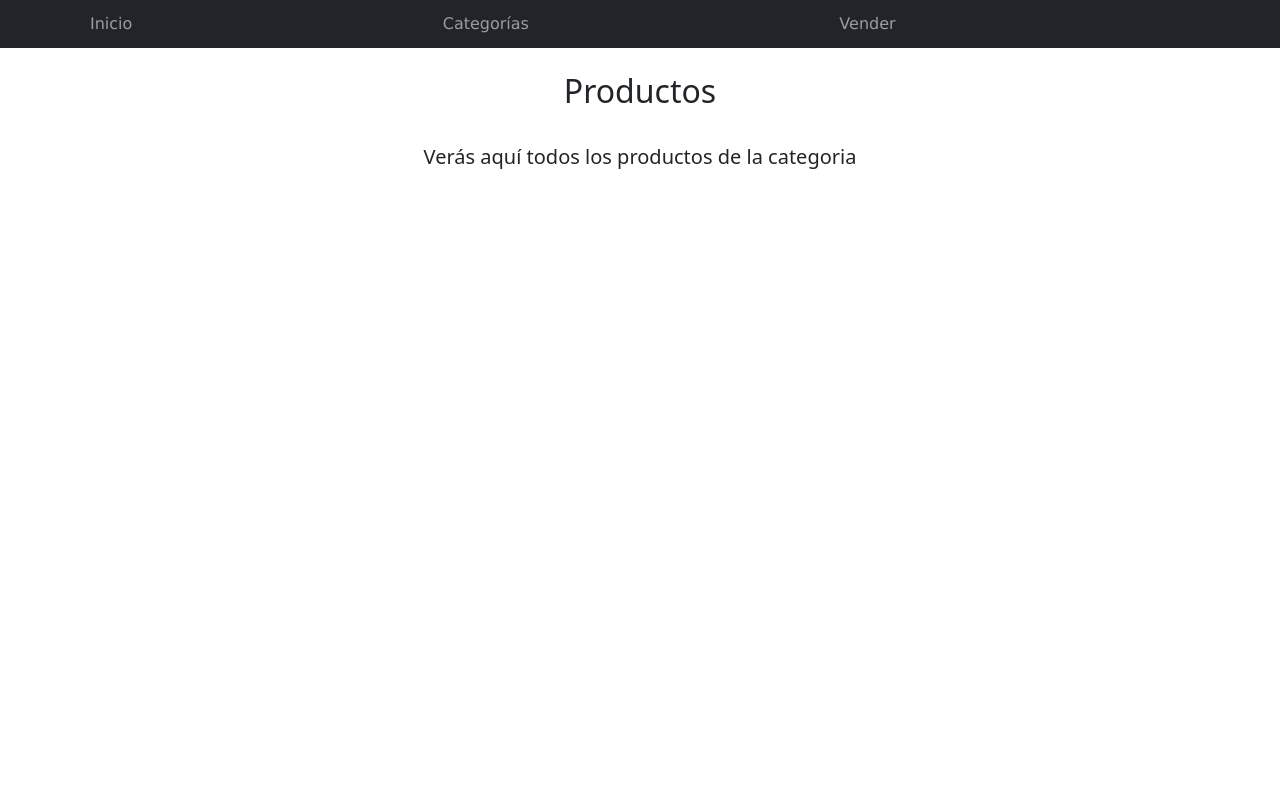
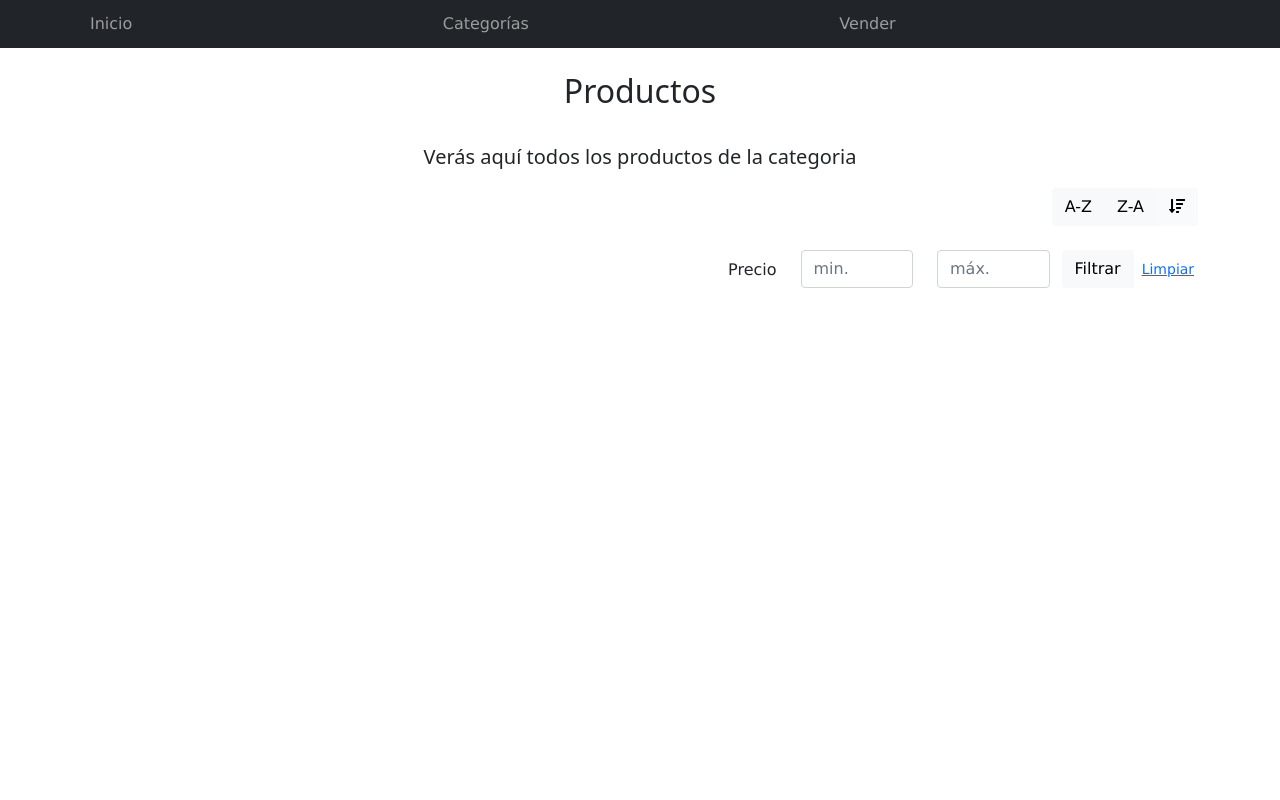
Before and after one commit to facundodipaulo/workspace, a plain HTML site: page products.html in a window 1280 px wide. Shown: the top 800 px of the page. Drawn offline with Linux system fonts and the light colour scheme; no server answers.

Commit message:
cambio 1

```diff
--- a/js/products.js
+++ b/js/products.js
@@ -18,7 +18,7 @@ fetch("https://japceibal.github.io/emercado-api/cats_products/101.json")
                 </div>
                 <div class="col">
                     <div class="d-flex w-100 justify-content-between">
-                        <h4 class="mb-1">${category.name}</h4>
+                        <h4 class="mb-1">${category.name} - ${category.currency} ${category.cost}</h4>
                         <small class="text-muted">${category.soldCount} artículos</small>
                     </div>
                     <p class="mb-1">${category.description}</p>
--- a/products.html
+++ b/products.html
@@ -40,6 +40,47 @@
     <h2 class="text-center p-4">Productos</h2>
       <p class="lead">Verás aquí todos los productos de la categoria <span id="producto_json"></span></p>
 </center>
+
+<div class="container">
+  <div class="row">
+    <div class="col text-end">
+      <div class="btn-group btn-group-toggle mb-4" data-bs-toggle="buttons">
+        <input type="radio" class="btn-check" name="options" id="sortAsc">
+        <label class="btn btn-light" for="sortAsc">A-Z</label>
+        <input type="radio" class="btn-check" name="options" id="sortDesc">
+        <label class="btn btn-light" for="sortDesc">Z-A</label>
+        <input type="radio" class="btn-check" name="options" id="sortByCount" checked>
+        <label class="btn btn-light" for="sortByCount"><i class="fas fa-sort-amount-down mr-1"></i></label>
+      </div>
+    </div>
+  </div>
+  <div class="row">
+    <div class="col-lg-6 offset-lg-6 col-md-12 mb-1 container">
+      <div class="row container p-0 m-0">
+        <div class="col">
+          <p class="font-weight-normal text-end my-2">Precio</p>
+        </div>
+        <div class="col">
+          <input class="form-control" type="number" placeholder="min." id="rangeFilterCountMin">
+        </div>
+        <div class="col">
+          <input class="form-control" type="number" placeholder="máx." id="rangeFilterCountMax">
+        </div>
+        <div class="col-3 p-0">
+          <div class="btn-group" role="group">
+            <button class="btn btn-light btn-block" id="rangeFilterCount">Filtrar</button>
+            <button class="btn btn-link btn-sm" id="clearRangeFilter">Limpiar</button>
+          </div>
+        </div>
+      </div>
+    </div>
+  </div>
+  <div class="row">
+    <div class="list-group" id="cat-list-container">
+    </div>
+  </div>
+</div>
+
   <main class="pb-5 container">
     <div class="container">
       <div class="product-container">
```
